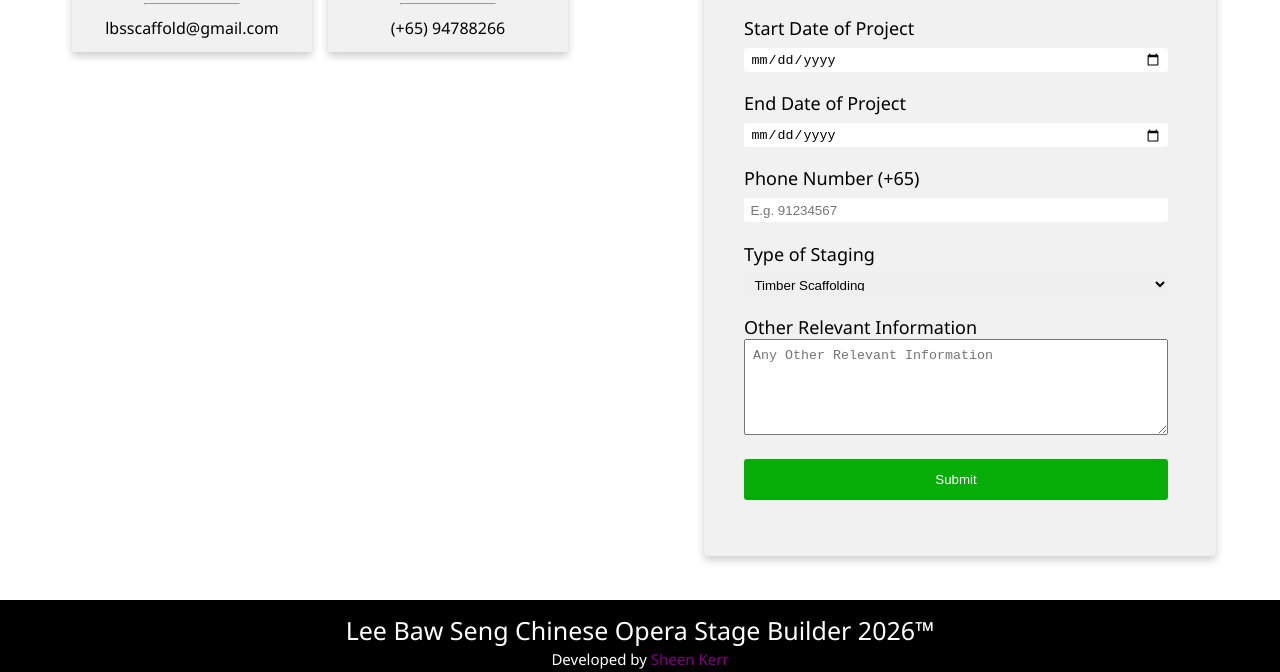
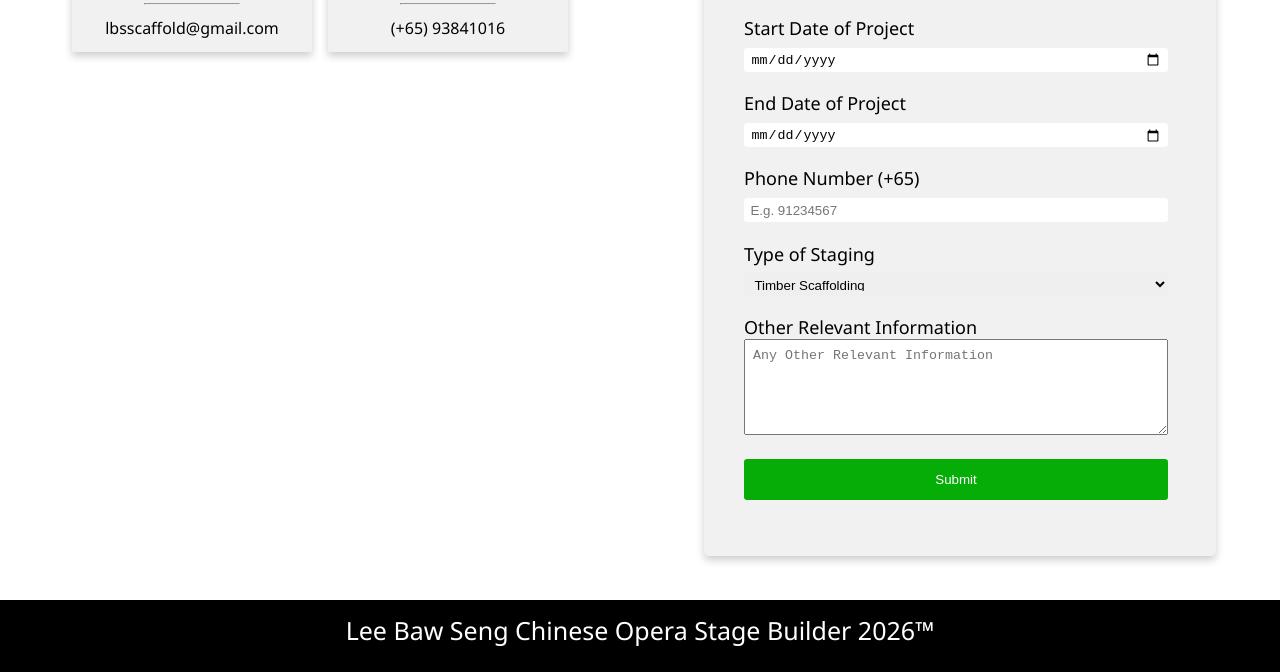
Before and after one commit to sheenkerr/LBS-Website, a plain HTML site: page Contact.html in a window 1280 px wide. Shown: the part 776-1448 px from the top of the page. Drawn offline with Linux system fonts and the light colour scheme.

Commit message:
Update contact number

```diff
--- a/Contact.html
+++ b/Contact.html
@@ -16,7 +16,7 @@
     <meta http-equiv="X-UA-Compatible" content="ie=edge" />
     <meta name="description" content="LBS" />
     <meta name="keywords" content="LBS" />
-    <meta name="author" content="Sheen Kerr" />
+    <meta name="author" content="Sheen" />
     <title>LBS | Contact Us</title>
     <link rel="stylesheet" href="./css/style.css" />
     <link rel="shortcut icon" href="./img/Icons/logo.ico" type="image/x-icon" />
@@ -91,12 +91,12 @@
         <div class="card-container">
           <div class="card">
             <br/>
-            <a href="https://wa.me/6594788266?text=I+have+an+inquiry+for+a+scaffolding+project" target="_blank">
+            <a href="https://wa.me/6593841016?text=I+have+an+inquiry+for+a+scaffolding+project" target="_blank">
             <img src="./img/Icons/whatsapp.png" alt="" ><h3>Text/Call Us</h3>
           </a>
             <hr>
             <p>
-          (+65) 94788266
+          (+65) 93841016
         </p>
           </div>
         </div>
@@ -195,11 +195,6 @@
         Lee Baw Seng Chinese Opera Stage Builder
         <span id="year"></span>&trade;
       </h1>
-
-      <div class="credits">
-        Developed by
-        <a href="https://www.linkedin.com/in/sheenkerr/">Sheen Kerr</a>
-      </div>
     </footer>
   </body>
 </html>
```
Also changed, not shown: About.html (+1 -6 lines), Estimator.html (+1 -6 lines), Services.html (+1 -6 lines), index.html (+1 -5 lines).
